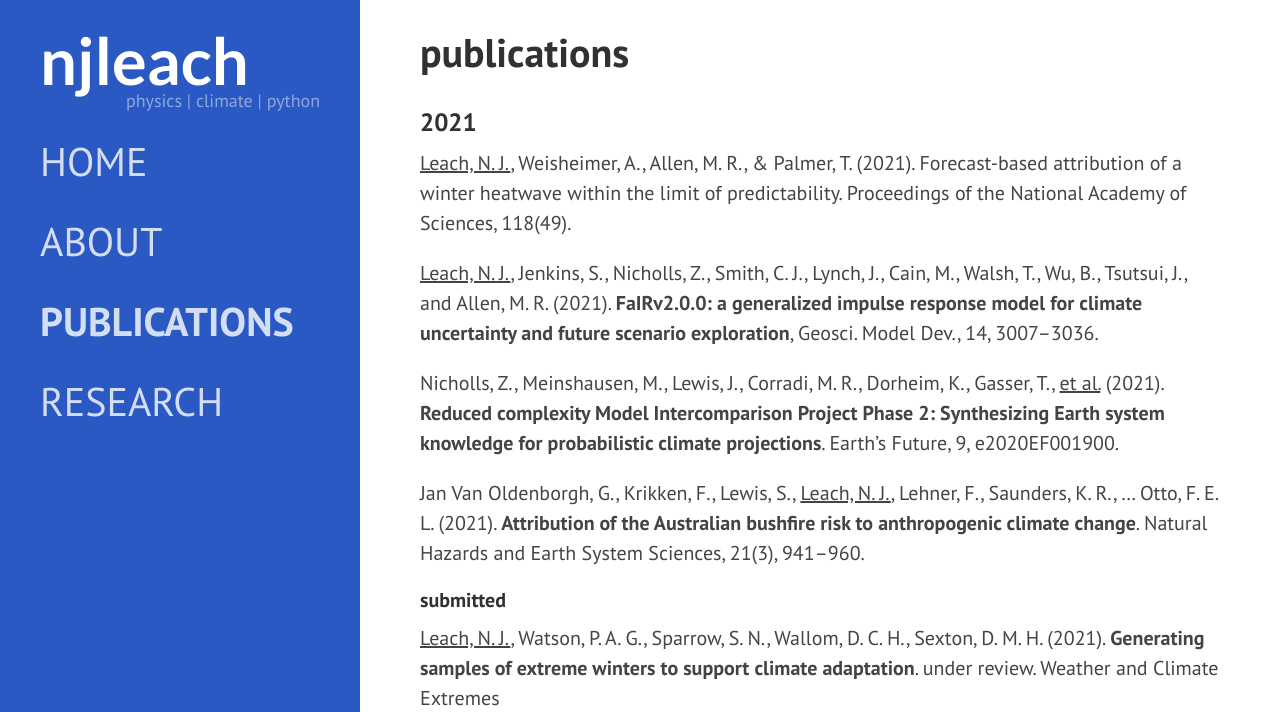
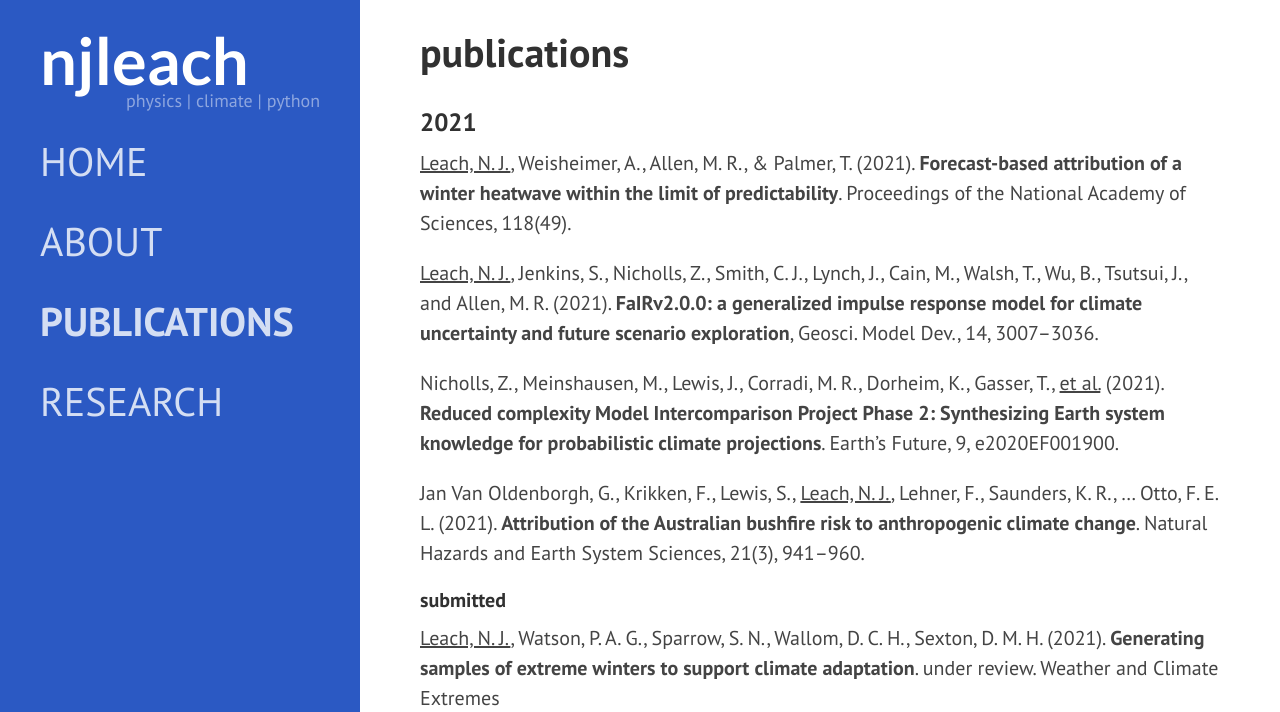
Before and after one commit to njleach/njleach.github.io, a Jekyll site: the page built from _pages/publications.md, in a window 1280 px wide and 900 px high, cut to the strip 0-712 px from the top of the window. Built offline with Jekyll 4.4.1, drawn with Linux system fonts in a browser that asks for light colours; nearby versions of some CDN libraries; some web fonts are replaced.

Commit message:
correct pnas

```diff
--- a/_pages/publications.md
+++ b/_pages/publications.md
@@ -6,7 +6,7 @@ permalink: /publications/
 
 ### 2021
 
-[<u>Leach, N. J.</u>, Weisheimer, A., Allen, M. R., & Palmer, T. (2021). Forecast-based attribution of a winter heatwave within the limit of predictability. Proceedings of the National Academy of Sciences, 118(49).](https://doi.org/10.1073/pnas.2112087118)
+[<u>Leach, N. J.</u>, Weisheimer, A., Allen, M. R., & Palmer, T. (2021). **Forecast-based attribution of a winter heatwave within the limit of predictability**. Proceedings of the National Academy of Sciences, 118(49).](https://doi.org/10.1073/pnas.2112087118)
 
 [<u>Leach, N. J.</u>, Jenkins, S., Nicholls, Z., Smith, C. J., Lynch, J., Cain, M., Walsh, T., Wu, B., Tsutsui, J., and Allen, M. R. (2021). **FaIRv2.0.0: a generalized impulse response model for climate uncertainty and future scenario exploration**, Geosci. Model Dev., 14, 3007–3036.](https://doi.org/10.5194/gmd-14-3007-2021)
 
```
